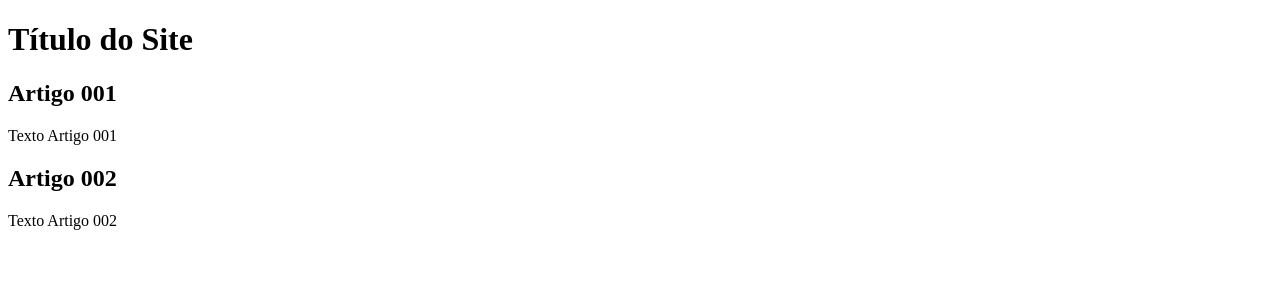
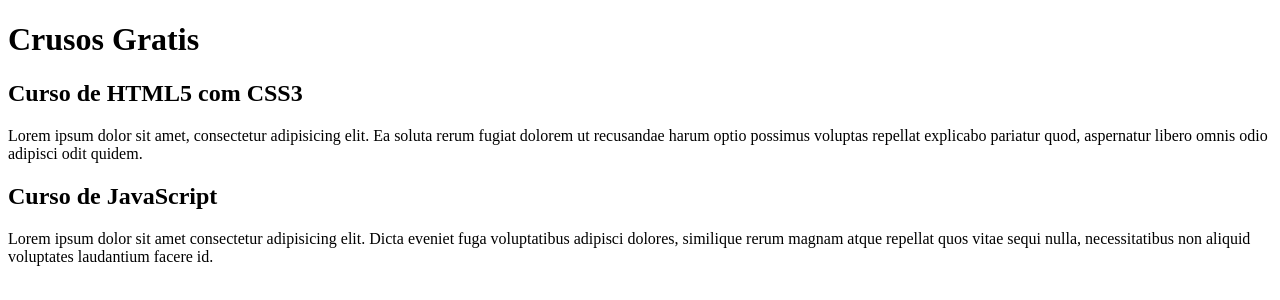
Before and after one commit to viniciusscastro/projeto-site, a plain HTML site: page Index.html in a window 1280 px wide. Drawn offline with Linux system fonts and the light colour scheme.

Commit message:
comecei a escrever mais alguns conteudos

```diff
--- a/Index.html
+++ b/Index.html
@@ -3,20 +3,20 @@
 <head>
     <meta charset="UTF-8">
     <meta name="viewport" content="width=device-width, initial-scale=1.0">
-    <title>Document</title>
+    <title>titulo do Site</title>
 </head>
 <body>
     <main>
         <header>
-            <h1>Título do Site</h1>
+            <h1>Crusos Gratis</h1>
         </header>
         <article>
-            <h2>Artigo 001</h2>
-            <p>Texto Artigo 001</p>
+            <h2>Curso de HTML5 com CSS3</h2>
+            <p>Lorem ipsum dolor sit amet, consectetur adipisicing elit. Ea soluta rerum fugiat dolorem ut recusandae harum optio possimus voluptas repellat explicabo pariatur quod, aspernatur libero omnis odio adipisci odit quidem.</p>
         </article>
         <article>
-            <h2>Artigo 002</h2>
-            <p>Texto  Artigo 002</p>
+            <h2>Curso de JavaScript</h2>
+            <p>Lorem ipsum dolor sit amet consectetur adipisicing elit. Dicta eveniet fuga voluptatibus adipisci dolores, similique rerum magnam atque repellat quos vitae sequi nulla, necessitatibus non aliquid voluptates laudantium facere id.</p>
         </article>
     </main>
 </body>
```
